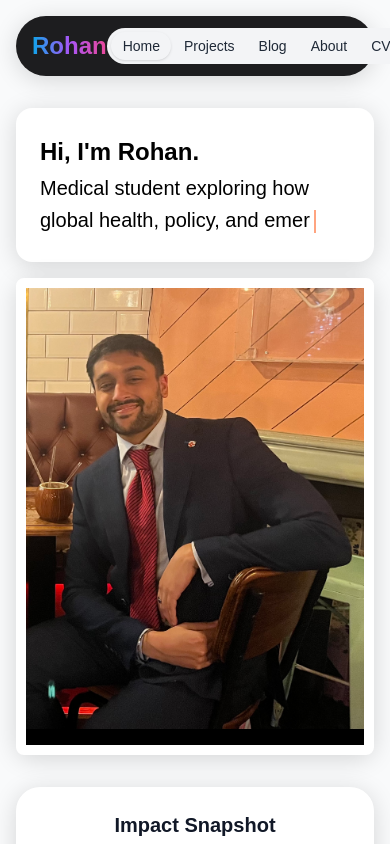
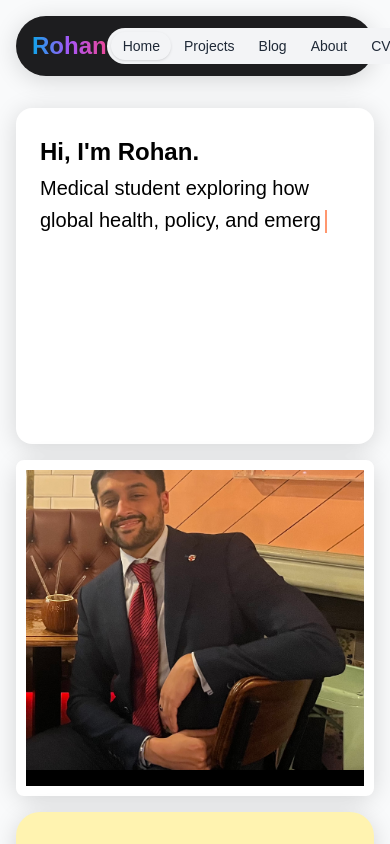
Before and after one commit to SUPA5INGH/personal-website, a Next.js app: page / in a window 390 px wide. Shown: the top 844 px of the page. Built offline with nearby package versions, Linux system fonts and the light colour scheme.

Commit message:
Update globals.css

```diff
--- a/styles/globals.css
+++ b/styles/globals.css
@@ -99,6 +99,7 @@
 .lobby-grid {
   display: grid;
   gap: 24px;
+  grid-template-columns: repeat(12, 1fr);
   grid-auto-rows: 180px;
   margin: 0 auto;
   max-width: 1248px;
@@ -119,7 +120,7 @@
   .lobby-grid {
     grid-template-columns: 1fr;
     gap: 16px;
-    grid-auto-rows: auto;
+    grid-auto-rows: 160px;
     padding: 0 16px;
     max-width: none;
   }
```
